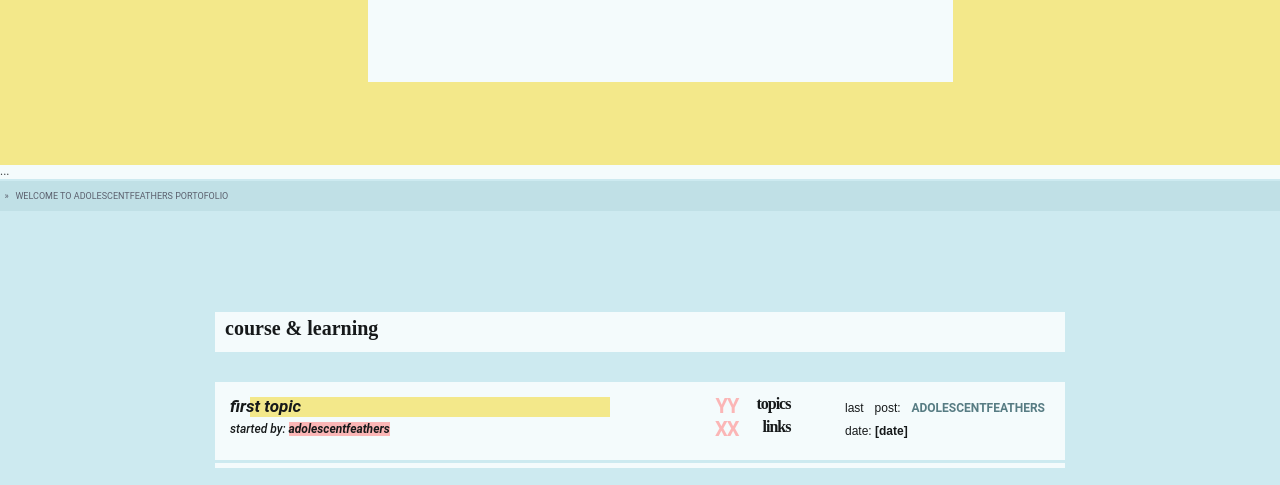
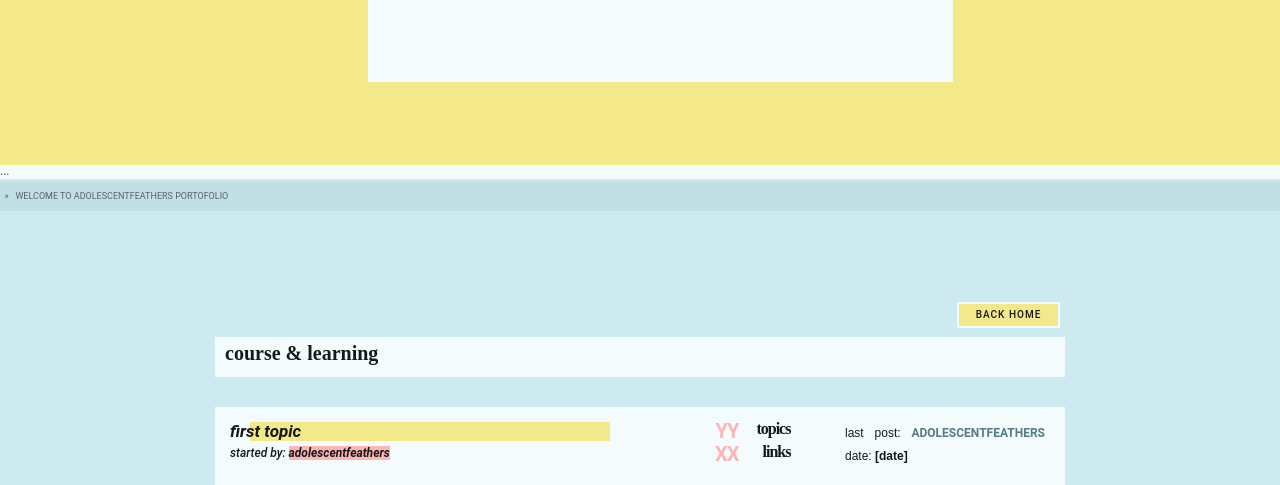
Before and after one commit to adolescentfeathers/portofolio, a plain HTML site: page course-page.html in a window 1280 px wide. Shown: the part 188-673 px from the top of the page. Drawn offline with nearby package versions, Linux system fonts and the light colour scheme.

Commit message:
add button back to home on page

```diff
--- a/course-page.html
+++ b/course-page.html
@@ -40,6 +40,18 @@
         <!--c ontent -->
         <div id="innerwrapper2">
             <div id="boardwrap">
+                <table width="100%" style="border: 0;" cellpadding="0" cellspacing="0">
+                    <tr>
+                        <td align="left" width="20%" nowrap="nowrap">
+                            <span class="pagination">&nbsp;</span>
+                        </td>
+                        <td align="right" width="80%">
+                            <a href="index.html">
+                                <div class="button-large">Back home</div>
+                            </a>
+                        </td>
+                    </tr>
+                </table>
                 <div class="tableborder">
                     <div class="maintitle">Course & Learning</div>
                 </div>
```
Also changed, not shown: css-page.html (+12 -0 lines), html-page.html (+1 -1 lines), javascript-page.html (+12 -0 lines).
